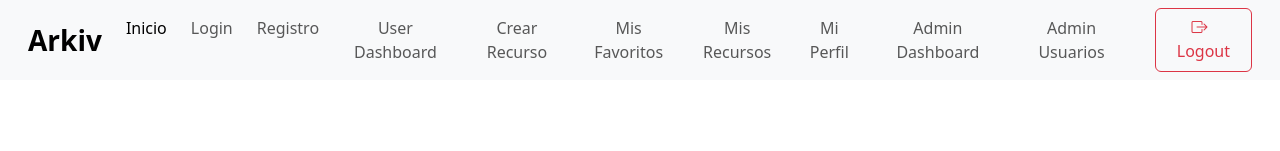
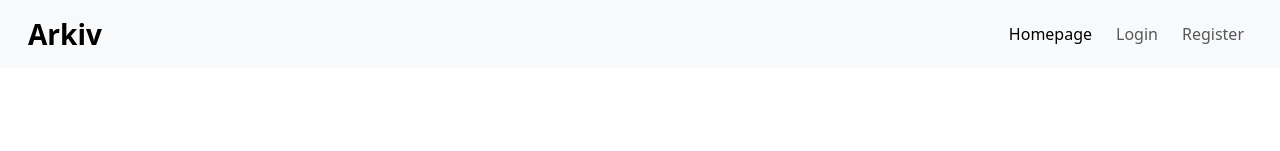
Before and after one commit to IreneSaizdg/proyecto-personal_frontend, a React (Vite) app: page / in a window 1280 px wide. Shown: the top 151 px of the page. Built offline with nearby package versions, Linux system fonts and the light colour scheme.

Commit message:
ADD: navar con renderizado de botones según usuario

```diff
--- a/src/ui/components/NavBar.jsx
+++ b/src/ui/components/NavBar.jsx
@@ -1,9 +1,13 @@
 // IMPORTS
 import { NavLink } from "react-router"
 import { LogoutButton } from "../../auth/components/LogoutButton"
+import { useUser } from "../../contexts/userContext";
+
 
 // NAVBAR
 export const NavBar = () => {
+  const { user, logout } = useUser();
+
   return (
   <nav className="navbar navbar-expand-lg bg-body-tertiary fixed-top px-3">
     <div className="container-fluid">
@@ -15,19 +19,34 @@ export const NavBar = () => {
 
       <div className="collapse navbar-collapse " id="navbarNavAltMarkup">
         <ul className="navbar-nav ms-auto text-center d-flex gap-2">
-          <li><NavLink to="/" className="nav-link">Inicio</NavLink></li>
-          <li><NavLink to="/login" className="nav-link">Login</NavLink></li>
-          <li><NavLink to="/register" className="nav-link">Registro</NavLink></li>
+          <li><NavLink to="/" className="nav-link"> Homepage </NavLink></li>
 
-          <li><NavLink to="/user" className="nav-link">User Dashboard</NavLink></li>
-          <li><NavLink to="/user/create" className="nav-link">Crear Recurso</NavLink></li>
-          <li><NavLink to="/user/favourites" className="nav-link"> Mis Favoritos</NavLink></li>
-          <li><NavLink to="/user/my-resources" className="nav-link"> Mis Recursos</NavLink></li>
-          <li><NavLink to="/user/profile" className="nav-link">Mi Perfil</NavLink></li>
+          {!user && (
+            <>
+              <li><NavLink to="/login" className="nav-link"> Login </NavLink></li>
+              <li><NavLink to="/register" className="nav-link"> Register</NavLink></li>
+            </>
+          )}
 
-          <li><NavLink to="/admin-dashboard" className="nav-link">Admin Dashboard</NavLink></li>
-          <li><NavLink to="/admin-dashboard/users" className="nav-link">Admin Usuarios</NavLink></li>
-          <LogoutButton/>
+          {user?.role === "user" && (
+            <>
+              <li><NavLink to="/user" className="nav-link"> Community </NavLink></li>
+              <li><NavLink to="/user/create" className="nav-link"> Create Resource </NavLink> </li>
+              <li><NavLink to="/user/my-resources" className="nav-link"> My resources </NavLink></li>
+              <li><NavLink to="/user/favourites" className="nav-link"> My favourites </NavLink></li>
+              <li><NavLink to="/user/profile" className="nav-link"> My profile </NavLink></li>
+            </>
+          )}
+
+          {user?.role === "admin" && (
+            <>
+              <li><NavLink to="/admin-dashboard" className="nav-link">Admin Dashboard</NavLink></li>
+              <li><NavLink to="/admin-dashboard/users" className="nav-link">Manage Users</NavLink></li>
+            </>
+          )}
+
+          {user && (<LogoutButton />)}
+
         </ul>
       </div>
     </div>
```
